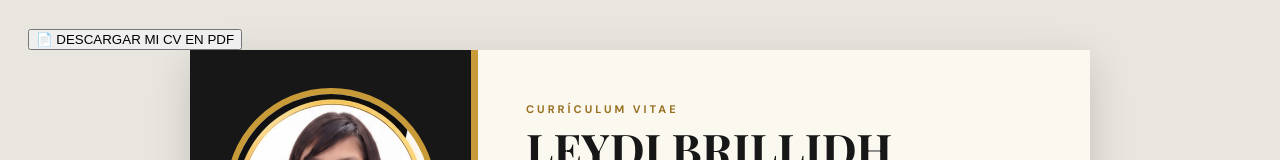
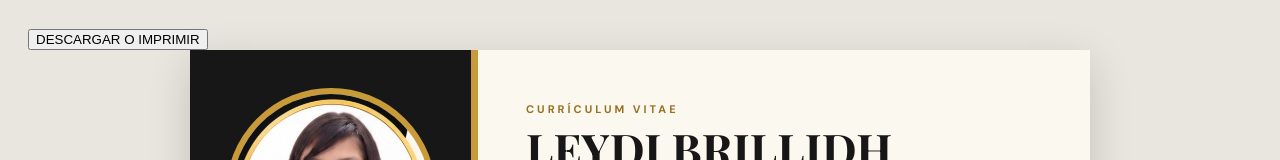
Before and after one commit to yamparabriyit-source/CVleydi, a plain HTML site: page index.html in a window 1280 px wide. Shown: the top 160 px of the page. Drawn offline with nearby package versions, Linux system fonts and the light colour scheme.

Commit message:
Update index.html

```diff
--- a/index.html
+++ b/index.html
@@ -10,7 +10,7 @@
 <body>
   <div class="descargar-container">
     <button onclick="window.print()">
-        📄 DESCARGAR MI CV EN PDF
+         DESCARGAR O IMPRIMIR
     </button>
 </div>
   <main class="cv">
```
